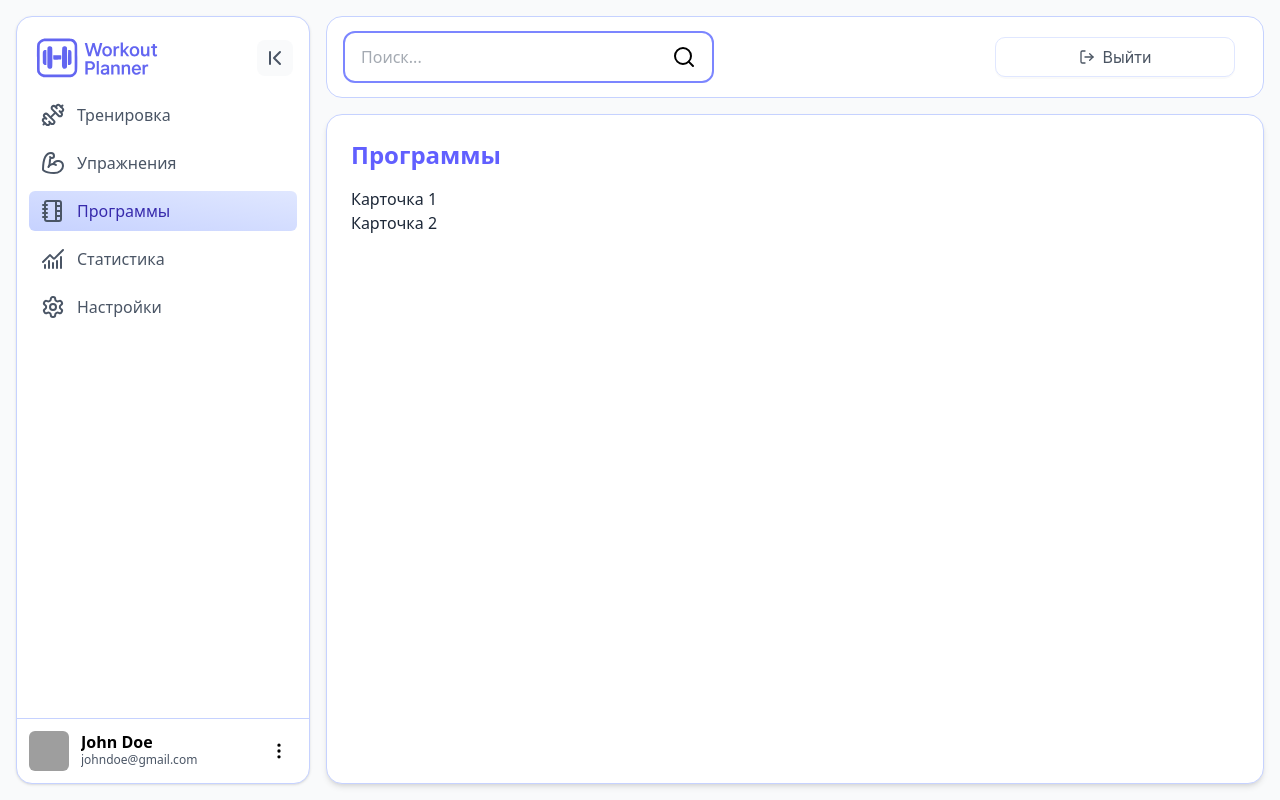
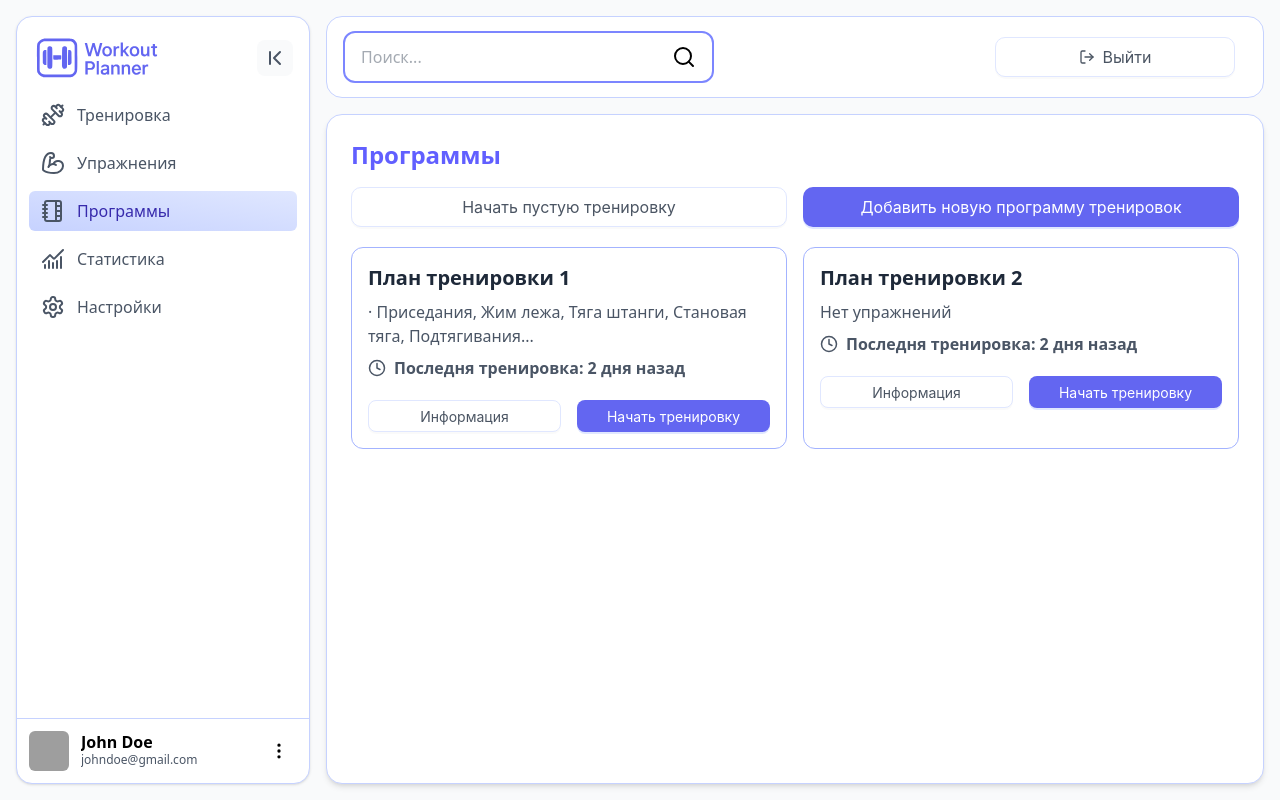
Before and after one commit to ahahaharu/workout-planning-client, a React (Vite) app: page /workoutPlans in a window 1280 px wide. Built offline with nearby package versions, Linux system fonts and the light colour scheme; sample sign-in values are in the browser's storage; grey boxes are pictures that could not be loaded.

Commit message:
workout plan cards added

```diff
--- a/src/components/ExerciseCard/ExerciseCard.jsx
+++ b/src/components/ExerciseCard/ExerciseCard.jsx
@@ -1,8 +1,8 @@
 import { Button } from "antd";
 import React, { useState } from "react";
-import InfoModal from "../InfoModal/InfoModal";
+import ExerciseInfoModal from "../ExerciseInfoModal/ExerciseInfoModal";
 
-export default function ExerciseCard({ exercise }) {
+export default function ({ exercise }) {
   const [infoModalOpen, setInfoModalOpen] = useState(false);
   const [selectedExercise, setSelectedExercise] = useState(true);
 
@@ -49,7 +49,7 @@ export default function ExerciseCard({ exercise }) {
           Добавить в программу
         </Button>
       </div>
-      <InfoModal
+      <ExerciseInfoModal
         isOpen={infoModalOpen}
         onClose={() => setInfoModalOpen(false)}
         exercise={selectedExercise}
--- a/src/components/InfoModal/InfoModal.jsx
+++ b/src/components/ExerciseInfoModal/ExerciseInfoModal.jsx
@@ -3,7 +3,7 @@ import { Edit, Trash } from "lucide-react";
 import React, { useEffect } from "react";
 import { useState } from "react";
 
-export default function InfoModal({ isOpen, onClose, exercise }) {
+export default function ExerciseInfoModal({ isOpen, onClose, exercise }) {
   const [loading, setLoading] = useState(true);
 
   useEffect(() => {
--- /dev/null
+++ b/src/components/WorkoutPlanCard/WorkoutPlanCard.jsx
@@ -0,0 +1,49 @@
+import React, { useState } from "react";
+import { Clock } from "lucide-react";
+import { Button } from "antd";
+import WorkoutPlanInfoModal from "../WorkoutPlanInfoModal/WorkoutPlanInfoModal";
+
+export default function WorkoutPlanCard({ workoutPlan }) {
+  const [infoModalOpen, setInfoModalOpen] = useState(false);
+
+  const formatExerciseList = () => {
+    if (!workoutPlan.exercises || workoutPlan.exercises.length === 0) {
+      return "Нет упражнений";
+    }
+
+    const displayedExercises = workoutPlan.exercises
+      .slice(0, 5)
+      .map((ex) => ex.name);
+
+    const suffix = workoutPlan.exercises.length > 3 ? "..." : "";
+
+    return `· ${displayedExercises.join(", ")}${suffix}`;
+  };
+  return (
+    <div className="flex justify-between w-full p-4 border rounded-xl border-indigo-300">
+      <div className="w-full">
+        <h1 className="text-xl font-bold">{workoutPlan.name}</h1>
+
+        <div className="mt-2 text-gray-600">{formatExerciseList()}</div>
+        <div className="flex gap-2 mt-2 text-gray-600 font-semibold items-center">
+          <Clock size={18} />
+          <p>Последня тренировка: 2 дня назад</p>
+        </div>
+
+        <div className="flex gap-4 w-full mt-5">
+          <Button className="w-full" onClick={() => setInfoModalOpen(true)}>
+            Информация
+          </Button>
+          <Button type="primary" className="w-full">
+            Начать тренировку
+          </Button>
+        </div>
+      </div>
+      <WorkoutPlanInfoModal
+        isOpen={infoModalOpen}
+        onClose={() => setInfoModalOpen(false)}
+        workoutPlan={workoutPlan}
+      />
+    </div>
+  );
+}
--- /dev/null
+++ b/src/components/WorkoutPlanInfoModal/WorkoutPlanInfoModal.jsx
@@ -0,0 +1,86 @@
+import { Button, Divider, Modal, Tabs } from "antd";
+import { Edit, Trash } from "lucide-react";
+import React, { useEffect, useState } from "react";
+
+export default function WorkoutPlanInfoModal({ isOpen, onClose, workoutPlan }) {
+  const [loading, setLoading] = useState(true);
+
+  useEffect(() => {
+    setLoading(true);
+    setTimeout(() => {
+      setLoading(false);
+    }, 1000);
+  }, [isOpen]);
+
+  const items = [
+    {
+      key: "1",
+      label: "Информация",
+      children: (
+        <div className="flex flex-col gap-4">
+          <h1 className="text-3xl font-bold">{workoutPlan?.name}</h1>
+          <div>
+            <p>
+              <b>Описание:</b>
+            </p>
+            <p>{workoutPlan?.description}</p>
+          </div>
+          <Divider />
+          <div className="text-center my-5 text-gray-600 font-semibold">
+            Упражнений нет
+          </div>
+          <Divider />
+        </div>
+      ),
+    },
+    {
+      key: "2",
+      label: "История тренировок",
+      children: (
+        <div className="flex flex-col gap-4 mb-4">
+          <h1 className="text-2xl font-bold">
+            История тренировок с этой программой
+          </h1>
+          <p className="text-center">История пуста</p>
+        </div>
+      ),
+    },
+    {
+      key: "3",
+      label: "Настройки",
+      children: (
+        <div className="mb-4">
+          <h1 className="text-2xl font-bold">Настройки</h1>
+          <div className="flex flex-col gap-4 mt-6">
+            <Button type="primary" size="large">
+              <Edit size={20} />
+              Править программу
+            </Button>
+            <Button color="red" variant="outlined" size="large">
+              <Trash size={20} />
+              Удалить программу
+            </Button>
+          </div>
+        </div>
+      ),
+    },
+  ];
+  return (
+    <Modal
+      title={<p>Информация об программе тренировок</p>}
+      footer={
+        <div className="flex gap-4 justify-end">
+          <Button onClick={onClose}>Добавить заметку</Button>
+          <Button type="primary" onClick={onClose}>
+            Начать тренировку
+          </Button>
+        </div>
+      }
+      loading={loading}
+      open={isOpen}
+      onCancel={onClose}
+    >
+      <Tabs defaultActiveKey="1" items={items} />
+    </Modal>
+  );
+}
--- a/src/pages/WorkoutPlansPage/WorkoutPlansPage.jsx
+++ b/src/pages/WorkoutPlansPage/WorkoutPlansPage.jsx
@@ -1,11 +1,42 @@
 import React from "react";
 import PageLayout from "../../components/PageLayout/PageLayout";
+import { Button, Divider } from "antd";
+
+import WorkoutPlanCard from "../../components/WorkoutPlanCard/WorkoutPlanCard";
 
 export default function WorkoutPlansPage() {
   return (
     <PageLayout title="Программы">
-      <div className="card">Карточка 1</div>
-      <div className="card">Карточка 2</div>
+      <div className="w-full flex justify-center mb-5 gap-4">
+        <Button size="large" className="w-1/2">
+          Начать пустую тренировку
+        </Button>
+        <Button type="primary" size="large" className="w-1/2">
+          Добавить новую программу тренировок
+        </Button>
+      </div>
+      <div className="grid grid-cols-1 xl:grid-cols-2 gap-4">
+        <WorkoutPlanCard
+          workoutPlan={{
+            name: "План тренировки 1",
+            description: "Описание программы",
+            exercises: [
+              { name: "Приседания" },
+              { name: "Жим лежа" },
+              { name: "Тяга штанги" },
+              { name: "Становая тяга" },
+              { name: "Подтягивания" },
+            ],
+          }}
+        />
+        <WorkoutPlanCard
+          workoutPlan={{
+            name: "План тренировки 2",
+            description: "Описание программы",
+            exercises: [],
+          }}
+        />
+      </div>
     </PageLayout>
   );
 }
```
